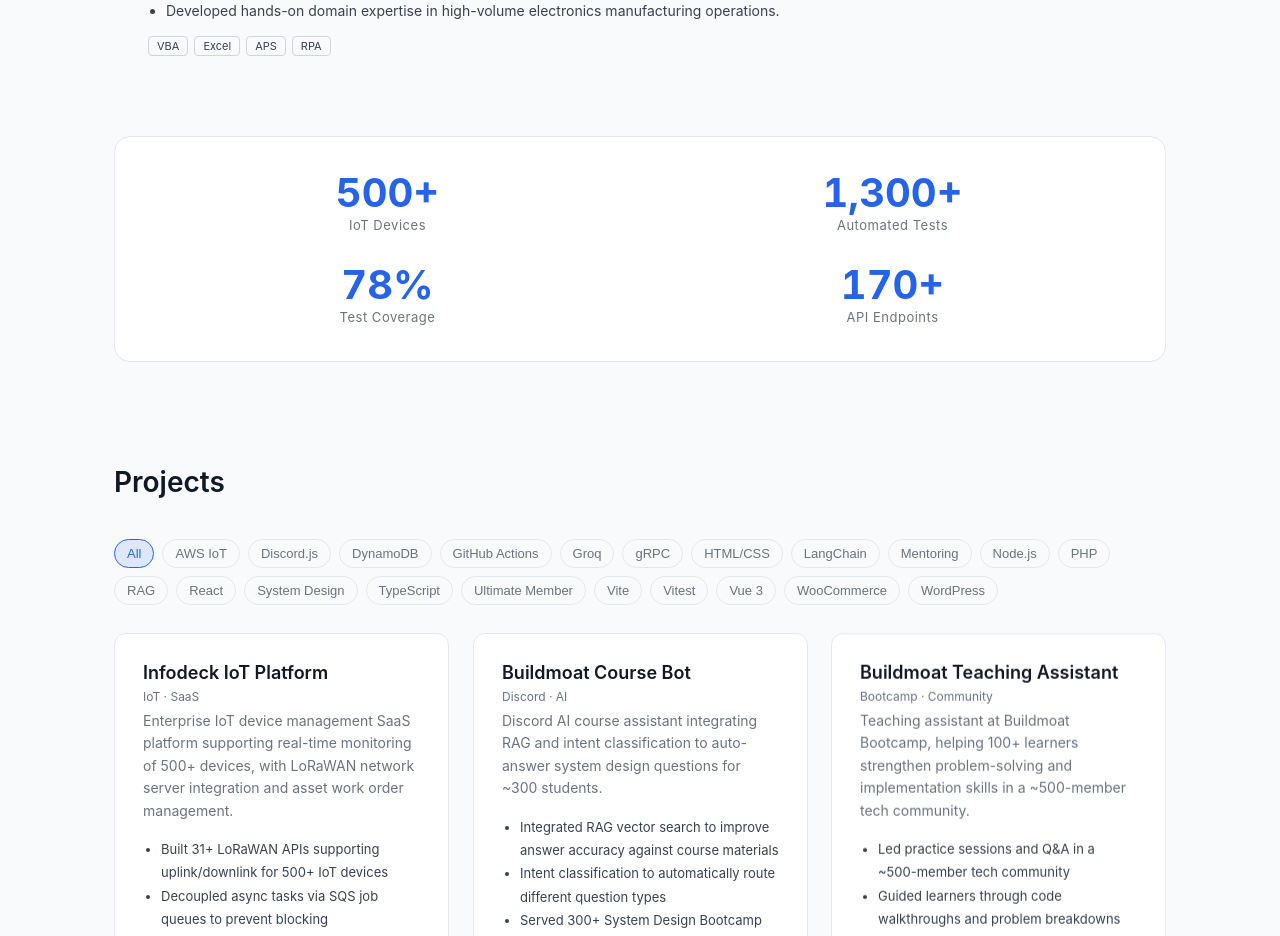
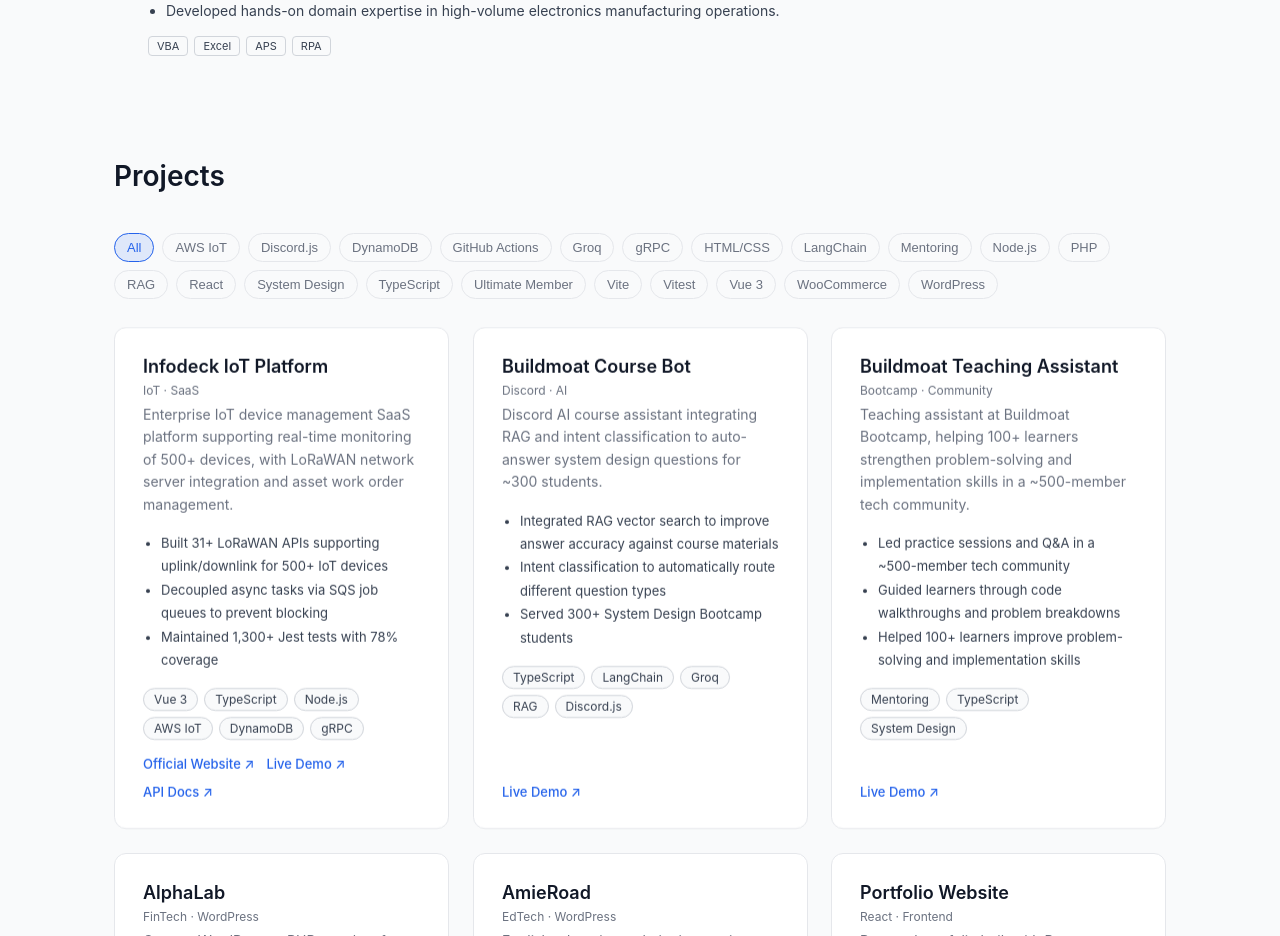
Before and after one commit to AllenLi0110/allen-portfolio, a React (Vite) app: page / in a window 1280 px wide. Shown: the part 1740-2676 px from the top of the page. Built offline with nearby package versions, Linux system fonts and the light colour scheme.

Commit message:
revert(stats): remove counter stats section

```diff
--- a/src/components/StatsSection.tsx
+++ /dev/null
@@ -1,69 +0,0 @@
-import { useScrollReveal } from '../hooks/useScrollReveal'
-import { useCountUp } from '../hooks/useCountUp'
-
-interface Stat {
-  value: number
-  prefix?: string
-  suffix: string
-  label: string
-}
-
-const STATS: readonly Stat[] = [
-  { value: 500,  suffix: '+', label: 'IoT Devices' },
-  { value: 1300, suffix: '+', label: 'Automated Tests' },
-  { value: 78,   suffix: '%', label: 'Test Coverage' },
-  { value: 170,  suffix: '+', label: 'API Endpoints' },
-]
-
-function StatItem({ stat, trigger }: { stat: Stat; trigger: boolean }) {
-  const count = useCountUp(stat.value, 1400, trigger)
-  return (
-    <div style={{ textAlign: 'center' }}>
-      <p style={{
-        margin: '0 0 4px',
-        fontSize: 'clamp(28px, 4vw, 40px)',
-        fontWeight: 700,
-        color: 'var(--link)',
-        lineHeight: 1,
-        fontVariantNumeric: 'tabular-nums',
-      }}>
-        {stat.prefix ?? ''}{count.toLocaleString()}{stat.suffix}
-      </p>
-      <p style={{ margin: 0, fontSize: '13px', color: 'var(--text-muted)', letterSpacing: '0.04em' }}>
-        {stat.label}
-      </p>
-    </div>
-  )
-}
-
-export function StatsSection() {
-  const { ref, visible } = useScrollReveal()
-
-  return (
-    <section
-      ref={ref}
-      style={{
-        maxWidth: '1100px',
-        margin: '0 auto',
-        padding: '0 24px 80px',
-        opacity: visible ? 1 : 0,
-        transform: visible ? 'translateY(0)' : 'translateY(16px)',
-        transition: 'opacity 0.5s ease, transform 0.5s ease',
-      }}
-    >
-      <div style={{
-        display: 'grid',
-        gridTemplateColumns: 'repeat(2, 1fr)',
-        gap: '32px 24px',
-        padding: '36px 32px',
-        border: '1px solid var(--surface-border)',
-        borderRadius: '16px',
-        background: 'var(--surface)',
-      }}>
-        {STATS.map((stat) => (
-          <StatItem key={stat.label} stat={stat} trigger={visible} />
-        ))}
-      </div>
-    </section>
-  )
-}
--- a/src/hooks/useCountUp.ts
+++ /dev/null
@@ -1,41 +0,0 @@
-import { useEffect, useRef, useState } from 'react'
-
-function easeOutQuart(t: number): number {
-  return 1 - Math.pow(1 - t, 4)
-}
-
-/**
- * Animates a number from 0 to `target` over `duration` ms once `trigger` becomes true.
- * Respects prefers-reduced-motion by returning the final value immediately.
- */
-export function useCountUp(target: number, duration: number, trigger: boolean): number {
-  const reduced =
-    typeof window !== 'undefined' &&
-    window.matchMedia('(prefers-reduced-motion: reduce)').matches
-
-  // If reduced motion is active, start at the final value immediately
-  const [count, setCount] = useState<number>(() => (reduced ? target : 0))
-  const rafRef = useRef<number | null>(null)
-
-  useEffect(() => {
-    if (!trigger || reduced) return
-    let startTime: number | null = null
-
-    const step = (timestamp: number) => {
-      if (!startTime) startTime = timestamp
-      const elapsed = timestamp - startTime
-      const progress = Math.min(elapsed / duration, 1)
-      setCount(Math.round(easeOutQuart(progress) * target))
-      if (progress < 1) {
-        rafRef.current = requestAnimationFrame(step)
-      }
-    }
-
-    rafRef.current = requestAnimationFrame(step)
-    return () => {
-      if (rafRef.current !== null) cancelAnimationFrame(rafRef.current)
-    }
-  }, [target, duration, trigger, reduced])
-
-  return count
-}
--- a/src/pages/HomePage.tsx
+++ b/src/pages/HomePage.tsx
@@ -1,7 +1,6 @@
 import { useCallback, useMemo, useState } from 'react'
 import { Hero } from '../components/Hero'
 import { ExperienceSection } from '../components/ExperienceSection'
-import { StatsSection } from '../components/StatsSection'
 import { ProjectCard } from '../components/ProjectCard'
 import { ProjectTechFilter } from '../components/ProjectTechFilter'
 import { projects } from '../data/projects'
@@ -64,7 +63,6 @@
     <>
       <Hero />
       <ExperienceSection />
-      <StatsSection />
       <section id="projects" style={{ maxWidth: '1100px', margin: '0 auto', padding: '0 24px 80px' }}>
         <ProjectsIntro
           techOptions={techOptions}
```
Also changed, not shown: 1 other file (tests, documents, lock files or other folders).
